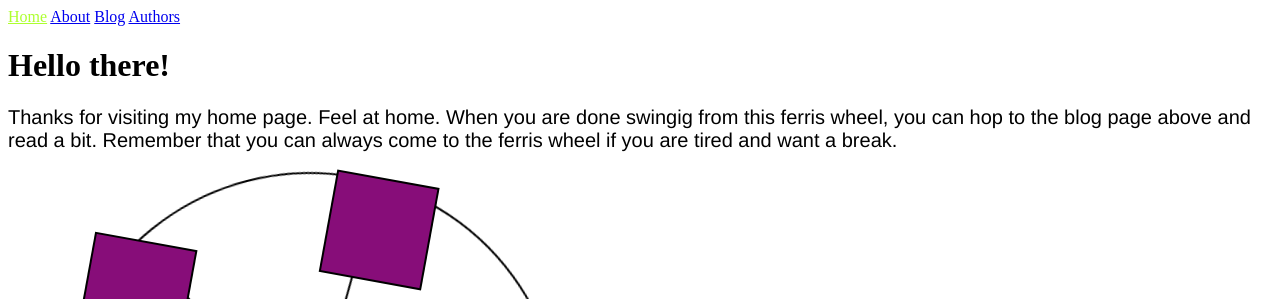
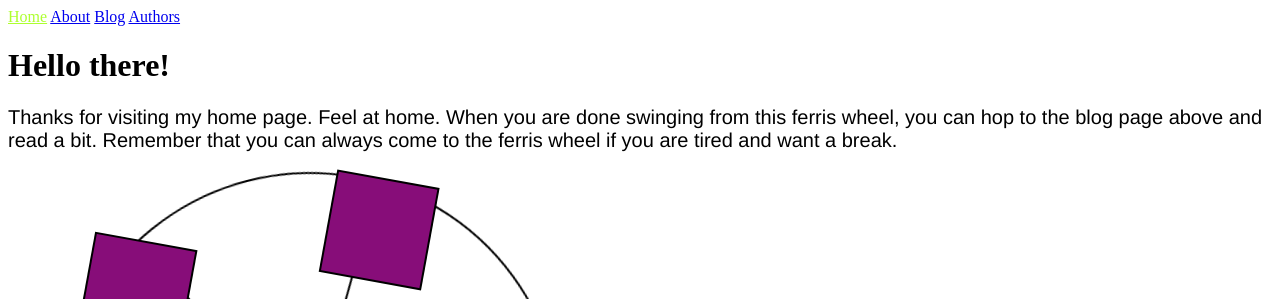
Before and after one commit to habasweiny/habasweiny.github.io, a Jekyll site: the page built from index.html, in a window 1280 px wide. Shown: the top 299 px of the page. Built offline with Jekyll 4.4.1, drawn with Linux system fonts in a browser that asks for light colours.

```diff
--- a/_layouts/default.html
+++ b/_layouts/default.html
@@ -9,6 +9,7 @@
     {% seo %}
   </head>
   <body>
+
     {% include navigation.html %}
     {{ content }}
   </body>
--- a/index.html
+++ b/index.html
@@ -12,7 +12,7 @@
   <body>
     <div>
       <h1>Hello there!</h1>
-      <p class="paragraph">Thanks for visiting my home page. Feel at home. When you are done swingig from this ferris wheel, you can hop to the blog page above and read a bit.
+      <p class="paragraph">Thanks for visiting my home page. Feel at home. When you are done swinging from this ferris wheel, you can hop to the blog page above and read a bit.
         Remember that you can always come to the ferris wheel if you are tired and want a break.</p>
 
     <div class="wheel">
```
